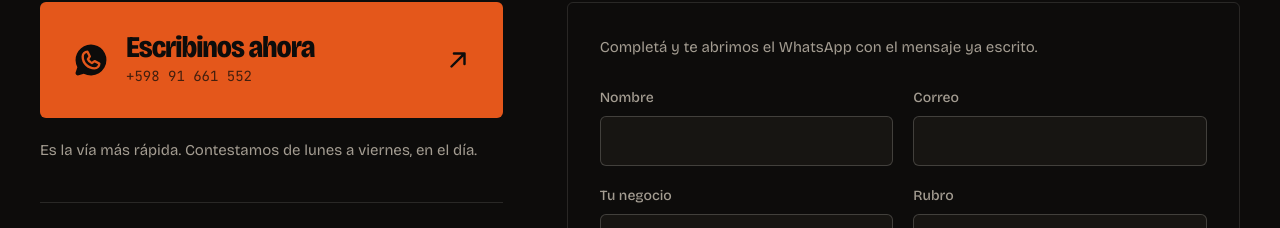
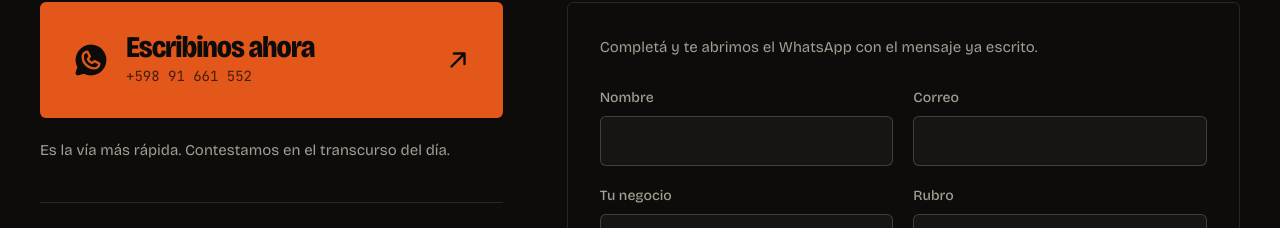
Before and after one commit to SurLabsDev/Landing, a Next.js app: page / in a window 1280 px wide. Shown: the part 3820-4048 px from the top of the page. Built offline with nearby package versions, Linux system fonts and the light colour scheme.

Commit message:
cambio de cuando contestamos

```diff
--- a/src/components/sections/Contact.tsx
+++ b/src/components/sections/Contact.tsx
@@ -93,7 +93,7 @@ export function Contact() {
                         </a>
 
                         <p className="type-body mt-5 text-[0.9375rem] leading-relaxed text-bone-dim">
-                            Es la vía más rápida. Contestamos de lunes a viernes, en el día.
+                            Es la vía más rápida. Contestamos en el transcurso del día.
                         </p>
 
                         <dl className="mt-10 divide-y divide-bone/12 border-t border-bone/12">
```
